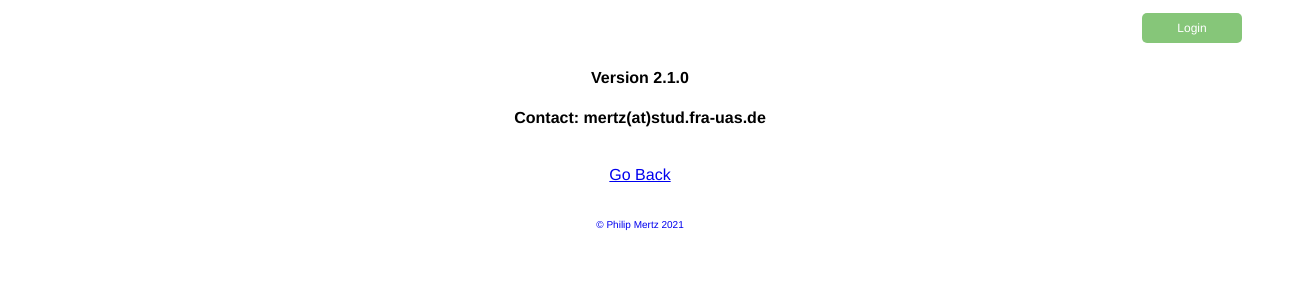
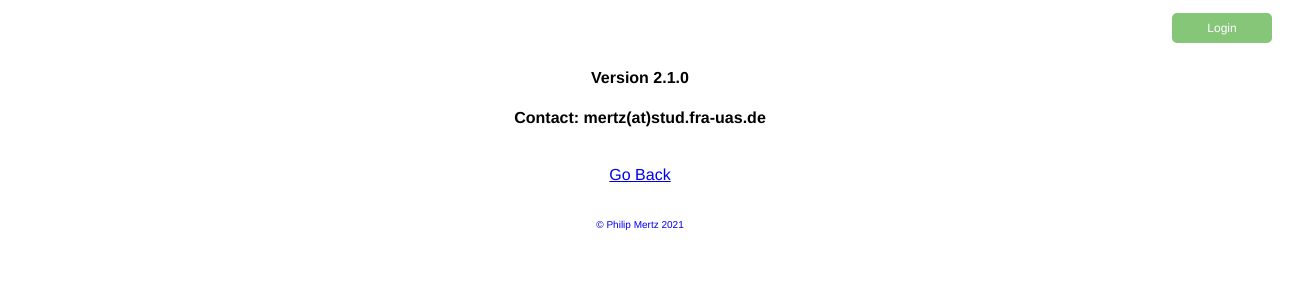
Before and after one commit to phimer/rez-frontend, a React (Create React App) app: page /about in a window 1280 px wide. Shown: the top 300 px of the page, 1302 px wide, since content can reach past the window. Built offline with nearby package versions, Linux system fonts and the light colour scheme; no server answers.

Commit message:
make login header sticky

```diff
--- a/src/App.js
+++ b/src/App.js
@@ -287,7 +287,7 @@ const App = () => {
       <div className='app'>
         {/* <p id="top-warning">Under Construction</p> */}
 
-        <div className='login-header-div'>
+        <div className='login-header-div sticky-header'>
           <LoginHeader onLoginClick={() => setShowLoginUser(!showLoginUser)} showLogin={showLoginUser} login={loginUser}
             userLoggedIn={userLoggedIn} onLogout={logoutUser} currentUser={currentLoggedInUser} />
 
--- a/src/index.css
+++ b/src/index.css
@@ -140,9 +140,9 @@ td {
 
 hr {
   border: 3px solid;
-  border-color: rgb(0, 128, 0);
+  border-color: rgb(0, 128, 0, 0.6);
   border-radius: 3px;
-  opacity: 0.6;
+  /* background: rgba(0, 128, 0, 0.1); */
 }
 
 #upper-hr {
@@ -607,3 +607,13 @@ textarea {
 }
 
 /* ABOUT end */
+
+
+.sticky-header {
+  position: sticky;
+  top: 0;
+  background-color: white;
+  z-index: '2';
+  margin-left: -30px;
+  margin-right: -30px;
+}
```
